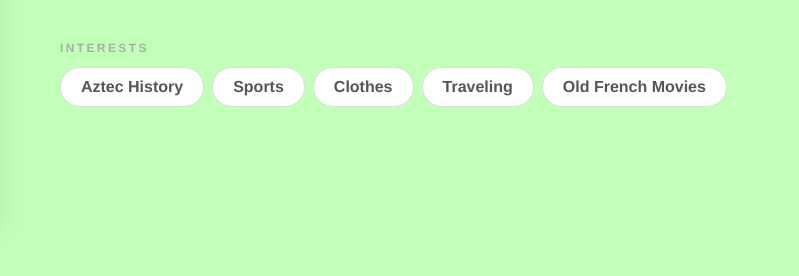
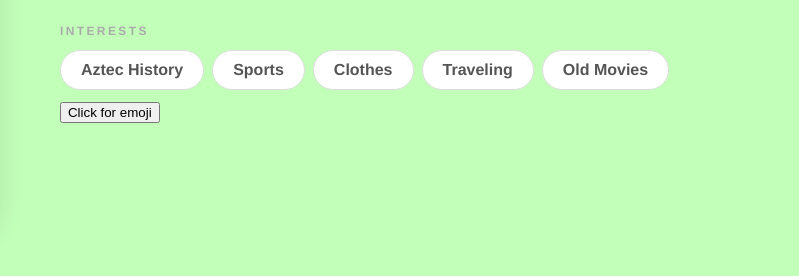
Before and after one commit to JohanPedraza0/JohanPedraza0.github.io, a plain HTML site: page index.html in a window 1280 px wide. Shown: the part 542-818 px from the top of the page, 481-1280 px from the left. Drawn offline with Linux system fonts and the light colour scheme.

Commit message:
Move button below interests

```diff
--- a/index.html
+++ b/index.html
@@ -52,9 +52,11 @@
             <li>Sports</li>
             <li>Clothes</li>
             <li>Traveling</li>
-            <li>Old French Movies</li>
+            <li>Old Movies</li>
           </ul>
         </div>
+
+        <button>Click for emoji</button>
       </div>
     </main>
   </div>
```
